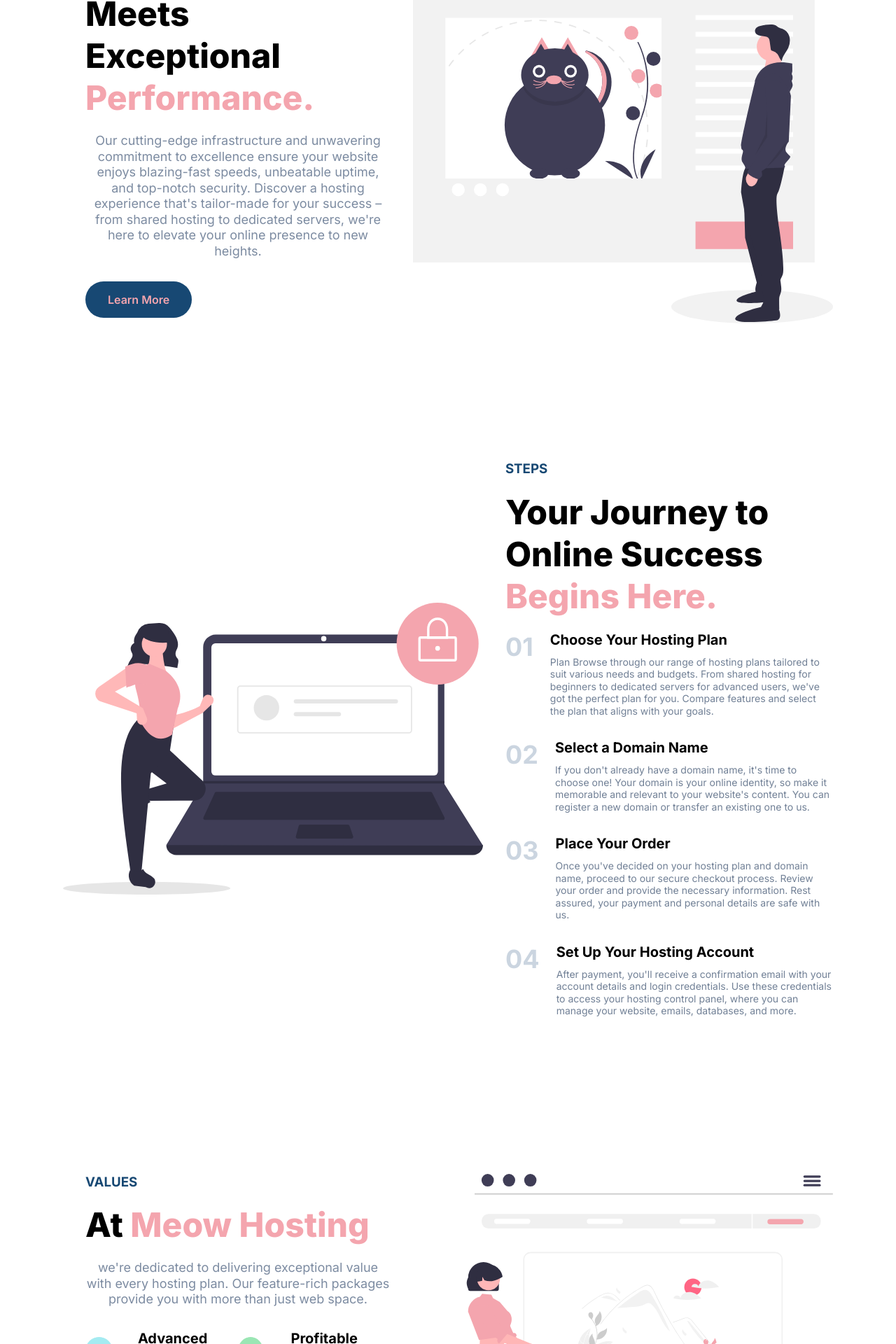
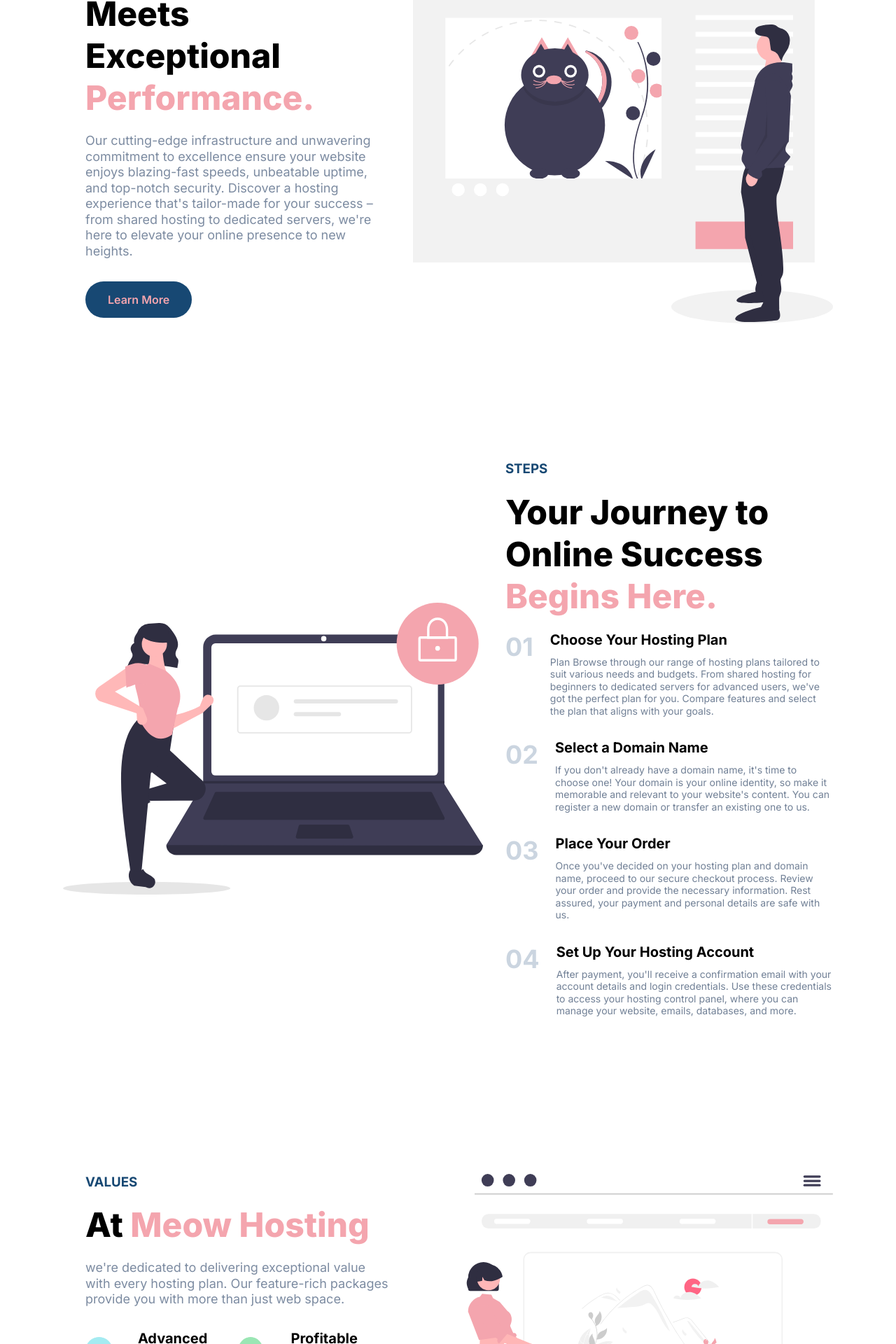
Before and after one commit to mpfuns/meow-hosting, a React (Create React App) app: page / in a window 1280 px wide. Shown: the part 1997-3917 px from the top of the page at 70% size. Built offline with nearby package versions, Linux system fonts and the light colour scheme.

Commit message:
fix  Quality and value Comps

```diff
--- a/src/App.css
+++ b/src/App.css
@@ -244,7 +244,10 @@
 color: #7c8ba1;
 font-size: 18px;
 max-width: 800px;
-text-align: center;
+text-align:center;
+}
+.content-section--para-left{
+  text-align:left;
 }
 .services_list{
   display: flex;
--- a/src/Comps/Quality.js
+++ b/src/Comps/Quality.js
@@ -7,7 +7,7 @@
         <div className="content--description right-description">
             <h3 className="content-section--2title special-color content--text-right">QUALITY HOSTING</h3>
             <h1 className="content-section--1title content--text-right">Meets Exceptional <span className="special-color-1">Performance.</span></h1>
-            <p className="content-section--para">Our cutting-edge infrastructure and unwavering commitment to excellence ensure your website enjoys blazing-fast speeds, unbeatable uptime, and top-notch security. Discover a hosting experience that's tailor-made for your success – from shared hosting to dedicated servers, we're here to elevate your online presence to new heights.</p>
+            <p className="content-section--para content-section--para-left">Our cutting-edge infrastructure and unwavering commitment to excellence ensure your website enjoys blazing-fast speeds, unbeatable uptime, and top-notch security. Discover a hosting experience that's tailor-made for your success – from shared hosting to dedicated servers, we're here to elevate your online presence to new heights.</p>
             <div className="button-space"><button className="btn no-cursor">Learn More</button></div>
         </div>
 <figure className="content--img-container"><img  src="undraw_pet_adoption_-2-qkw.svg"/></figure>
--- a/src/Comps/Value.js
+++ b/src/Comps/Value.js
@@ -7,7 +7,7 @@
         <div className="content--description right-description">
             <h3 className="content-section--2title special-color content--text-right ">VALUES</h3>
             <h1 className="content-section--1title content--text-right">At <span className="special-color-1"> Meow Hosting </span></h1>
-            <p className="content-section--para">we're dedicated to delivering exceptional value with every hosting plan. Our feature-rich packages provide you with more than just web space.</p>
+            <p className="content-section--para content-section--para-left">we're dedicated to delivering exceptional value with every hosting plan. Our feature-rich packages provide you with more than just web space.</p>
              <div className="value-list">
                 <div className="value-item">
                     <div className="value-item-group">
```
